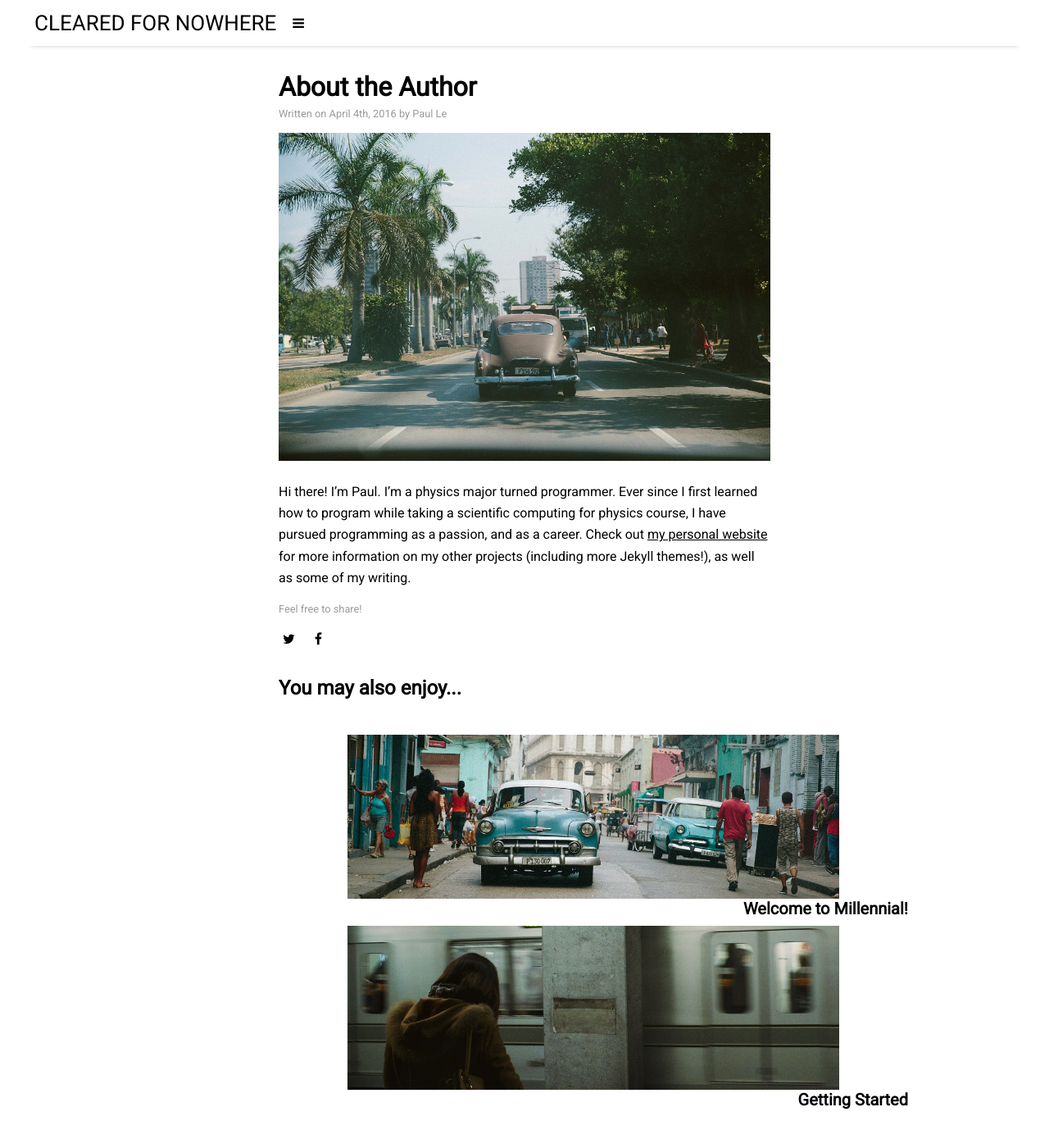
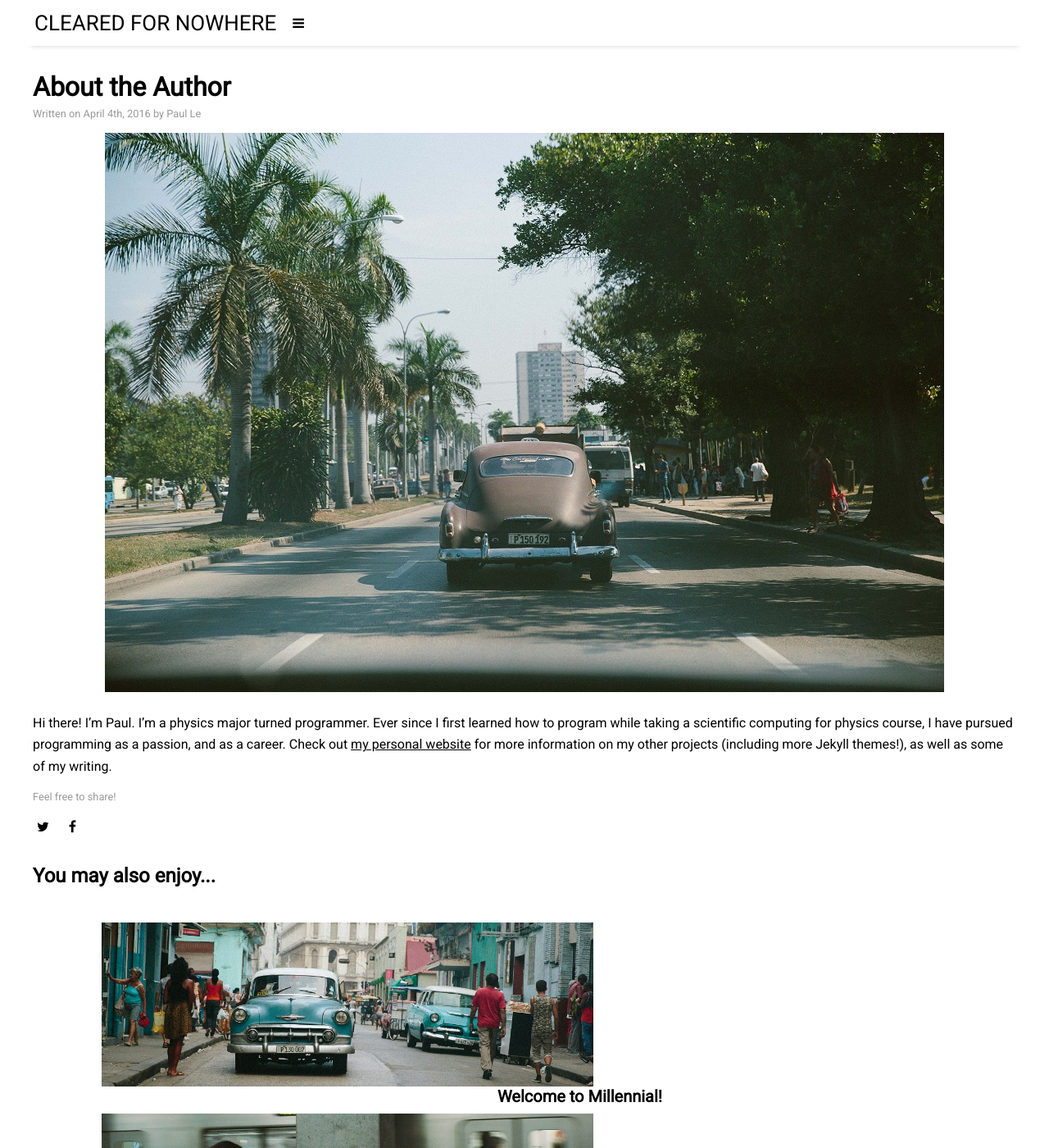
Before and after one commit to ClearedForNowhere/ClearedForNowhere.github.io, a Jekyll site: the page built from _posts/2016-04-04-about-the-author.md, in a window 1280 px wide and 1400 px high. Shown: the whole window at 82% size. Built offline with Jekyll 4.4.1, drawn with Linux system fonts in a browser that asks for light colours; nearby versions of some CDN libraries.

Commit message:
Update _post.scss

```diff
--- a/_sass/_post.scss
+++ b/_sass/_post.scss
@@ -1,5 +1,5 @@
 .post-content {
-  width: 600px;
+  width: 1200px;
   display: block;
   margin: 10px auto 10px;
 }
@@ -13,11 +13,11 @@
   align: middle;
   margin: 5px auto 25px;
   display: block;
-  max-width: 600px;
+  max-width: 1200px;
 }
 @media (max-width: $container-width) {
   .post-content {
-    width: 600px;
+    width: 1200px;
     display: block;
     margin: 10px auto 10px;
   }
@@ -25,7 +25,7 @@
     align: middle;
     margin: 5px auto 25px;
     display: block;
-    max-width: 600px;
+    max-width: 1200px;
   }
 }
 @media (max-width: $tablet-width) {
```
